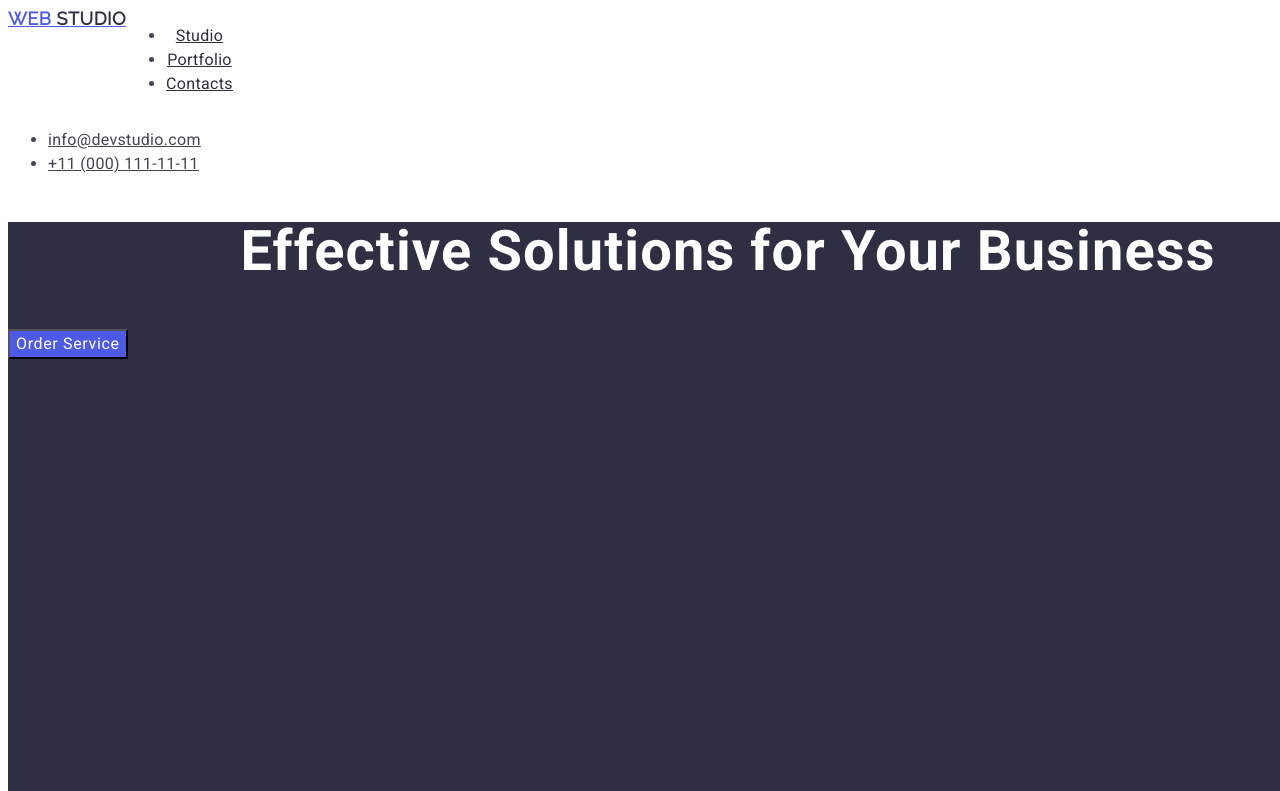
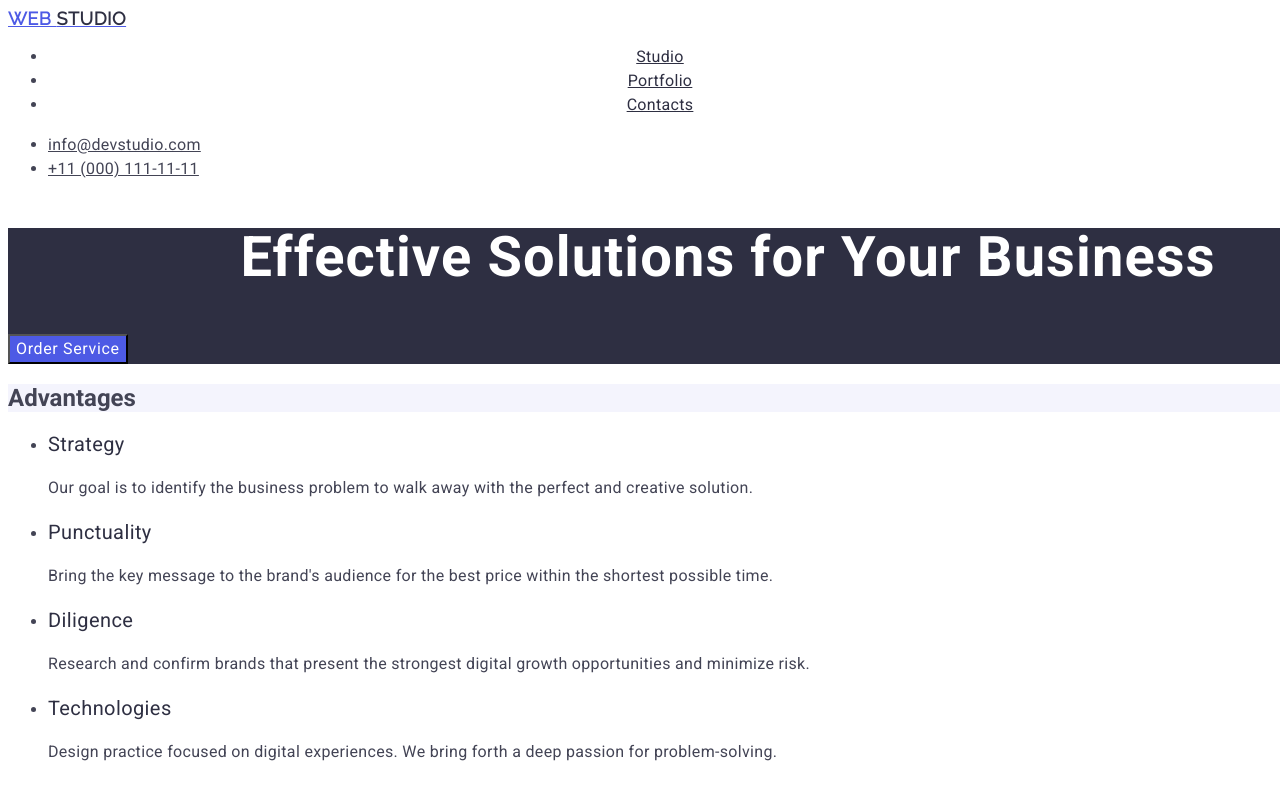
Before and after one commit to yaroslav55555/goit-markup-hw-02, a plain HTML site: page index.html in a window 1280 px wide. Shown: the top 791 px of the page. Drawn offline with Linux system fonts and the light colour scheme.

Commit message:
Update styles.css

```diff
--- a/css/styles.css
+++ b/css/styles.css
@@ -1,4 +1,4 @@
-body {
+body {box-s
   font-family: "Raleway", sans-serif;
   font-family: "Roboto", sans-serif;
   color: #434455;
@@ -6,8 +6,6 @@ body {
 }
 
 .menu {
-display: flex;
-flex-direction: row;
 }
 
 .logo {
@@ -33,8 +31,6 @@ color: #4d5ae5;
 
 .menu-elements {
 
-/*display: flex;*/
-flex-direction: column;
 background: #ffffff;
 text-align:  center;
 line-height: normal;
@@ -78,9 +74,7 @@ font-style: normal;
 /* <!-- Section-1 --> */
 
 .box-hero-image {
-/*box-sizing: content-box;*/
 width: 1440px;
-height: 600px;
 background: #2e2f42;
 }
 
@@ -119,7 +113,6 @@ background: #2e2f42;
 
 .light-bg {
   width: 1440px;
-  height: 732px;
 }
 
 .advantages {
@@ -211,7 +204,6 @@ color: #434455;
 .footer {
 background: #2e2f42;
 width: 1440px;
-height: 312px;
 }
 
 .footer-text {
```
